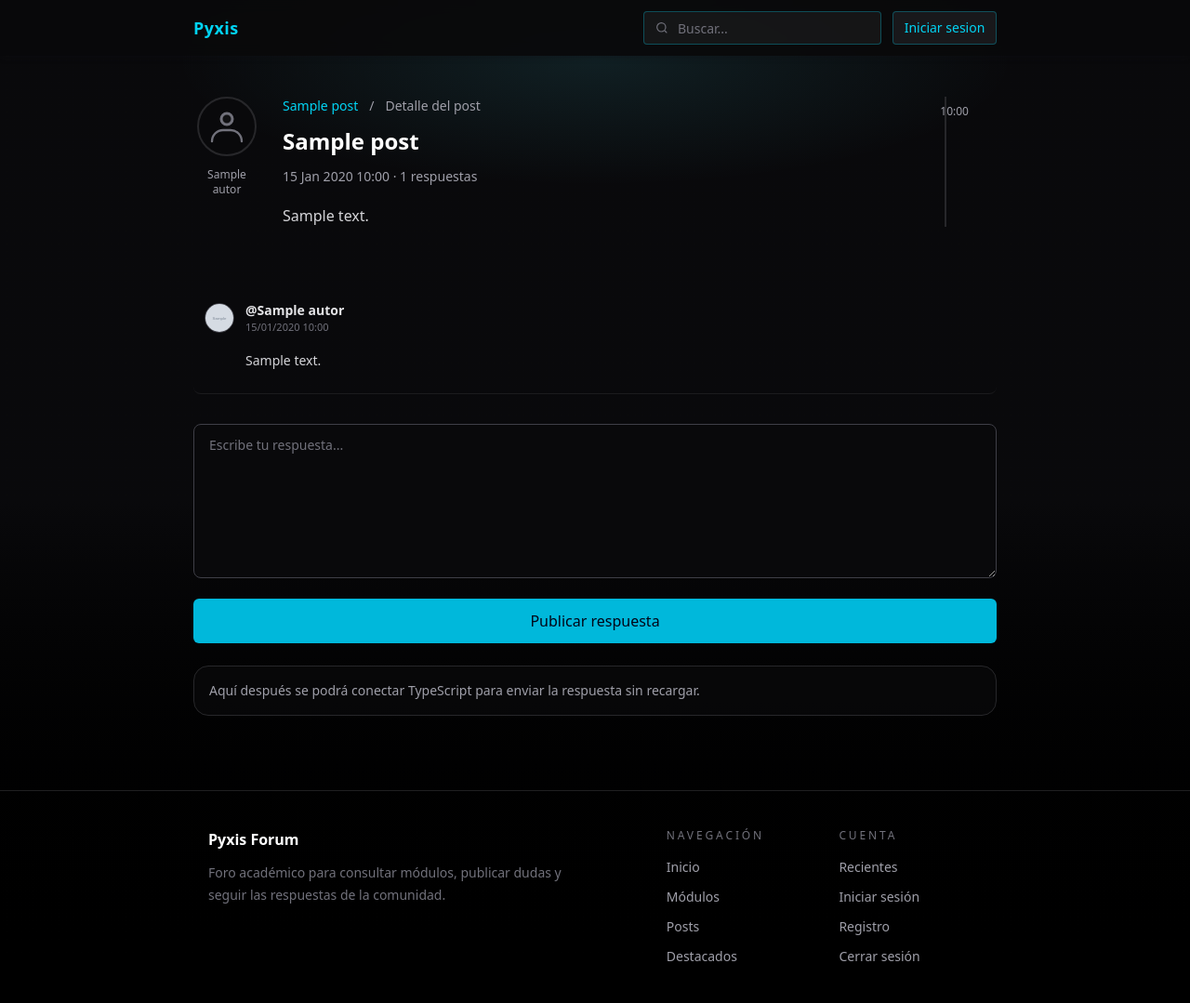
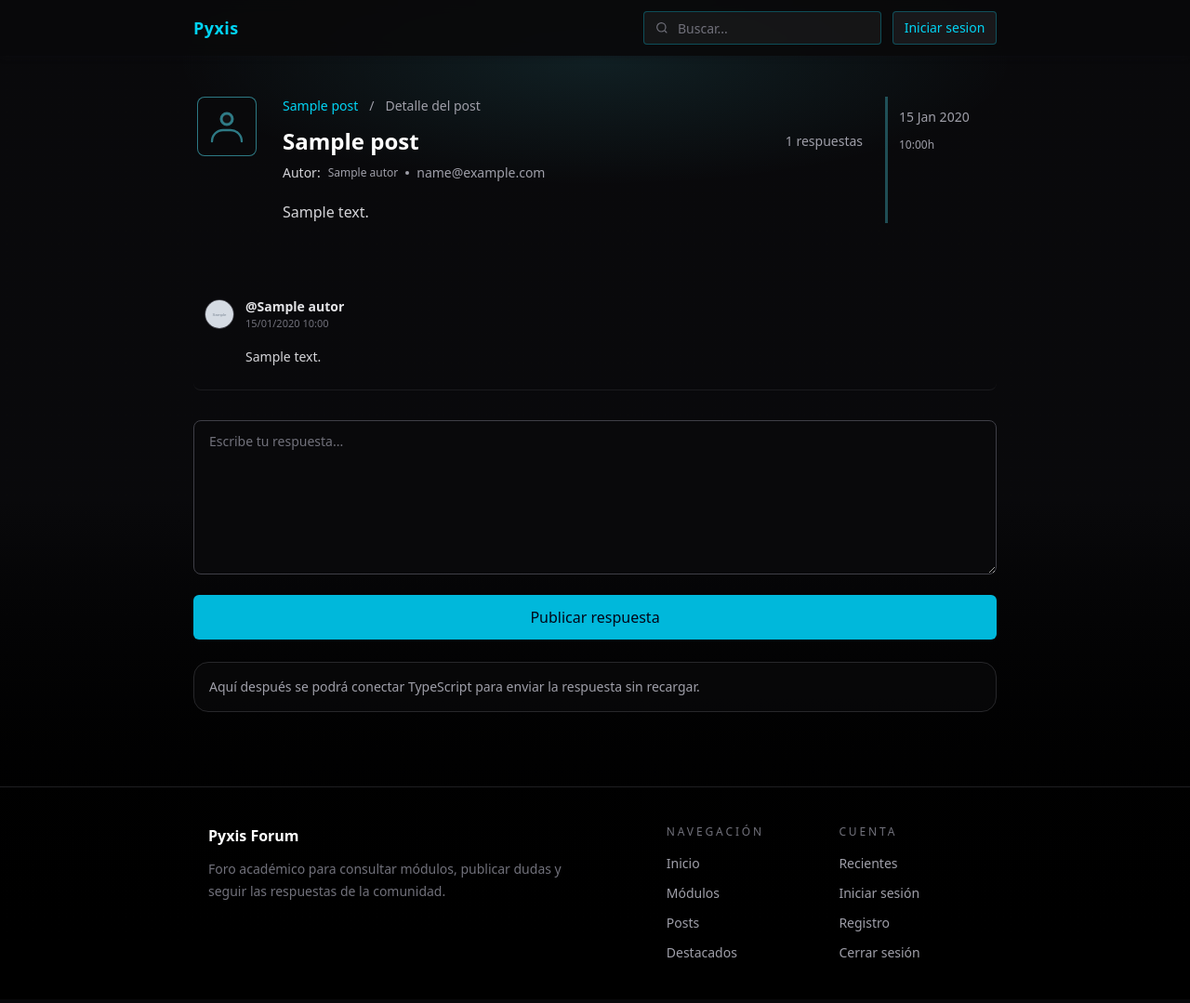
Before and after one commit to nkaryoli/pyxis, a Flask app: template src/modules/posts/templates/post_detail.html in a window 1280 px wide. Shown: the whole page at 93% size. After the commit the page ends 1030 px from the top, so only its background shows below. Run offline with Flask 3, Linux system fonts and the light colour scheme; the template is opened without the code that fills it: most values are stand-ins (such as "Sample title", 1, 10 or a date in 2020); grey boxes marked "Sample" are stand-in pictures; style sheets or scripts are compiled from the project's sources; parts of the project's set-up code (start-up, migrations or seed data) failed here and were passed over.

Commit message:
feat: Actualizar los templates post_detail, post_item y question_form para mejorar el diseño y el estilo.

```diff
--- a/src/modules/posts/templates/post_detail.html
+++ b/src/modules/posts/templates/post_detail.html
@@ -2,9 +2,9 @@
 Forum{% endblock %} {% block content %}
 <section class="space-y-8">
 	<div class="py-6">
-		<div class="grid grid-cols-[72px_1fr_60px] gap-6">
+		<div class="grid grid-cols-[72px_1fr_120px] gap-6">
 			<div class="flex flex-col items-center">
-				<div class="flex h-16 w-16 items-center justify-center overflow-hidden rounded-full border-2 border-zinc-800 bg-zinc-950 text-zinc-500"
+				<div class="flex h-16 w-16 items-center justify-center overflow-hidden rounded-lg border border-cyan-300/50 bg-zinc-950 text-zinc-500"
 				>
 					<svg
 						width="48"
@@ -12,7 +12,7 @@ Forum{% endblock %} {% block content %}
 						viewBox="0 0 24 24"
 						fill="none"
 						xmlns="http://www.w3.org/2000/svg"
-					class="text-zinc-500"
+						class="text-cyan-300/50"
 					>
 						<circle
 							cx="12"
@@ -32,12 +32,10 @@ Forum{% endblock %} {% block content %}
 						/>
 					</svg>
 				</div>
-			<div class="mt-3 text-center text-xs text-zinc-400">
-				{{ post.autor }}
-			</div>
+
 			</div>
 
-		<div>
+			<div class="w-full">
 				<div class="flex items-center gap-3 text-sm text-zinc-400">
 					<a href="{{ url_for('modulos.detalle_modulo', nombre_modulo=post.modulo_nombre) }}"
 						class="text-cyan-400 hover:text-cyan-300"
@@ -47,25 +45,33 @@ Forum{% endblock %} {% block content %}
 					<span>/</span>
 					<span>Detalle del post</span>
 				</div>
-			<h1 class="mt-3 text-2xl font-bold text-white">
+
+				<div class="flex items-center justify-between gap-9 mt-3 text-sm text-zinc-400">
+					<h1 class="text-2xl font-bold text-white">
 						{{ post.titulo_post }}
 					</h1>
-			<div class="mt-3 text-sm text-zinc-400">
-				{{ post.created_at.strftime('%d %b %Y %H:%M') }} · {{ post.respuestas_count }} respuestas
+					<span>{{ post.respuestas_count }} respuestas</span>
+
 				</div>
+				{% if post.usuario and post.usuario.email_usuario %}
+					<div class="flex gap-2 items-center mt-2">
+						<span  class="text-sm text-zinc-300">Autor: </span>
+						<span class="text-center text-xs text-zinc-400">
+							{{ post.autor }}
+						</span>
+						<span class="h-1 w-1 rounded-full bg-zinc-400"></span>
+						<p class="text-sm text-zinc-400">{{ post.usuario.email_usuario }}</p>
+					</div>
+				{% endif %}
 				<p class="mt-5 text-zinc-300">{{ post.contenido_post }}</p>
 			</div>
 
-		<div class="flex flex-col items-center">
-			<div class="h-full">
-			<div class="relative h-full">
-				<div class="absolute right-6 top-0 h-full">
-				<div class="h-full w-0.5 bg-zinc-800"></div>
+			<div class="flex flex-col just h-full w-full pl-3 border-l-3 border-cyan-300/30">
+				<div class="mt-3 text-sm text-zinc-400">
+					{{ post.created_at.strftime('%d %b %Y') }}
 				</div>
-				<div class="absolute right-0 top-2 text-xs text-zinc-400">
-				{{ post.created_at.strftime('%H:%M') }}
-				</div>
-			</div>
+				<div class="mt-3 text-xs text-zinc-400">
+					{{ post.created_at.strftime('%H:%M') }}h
 				</div>
 			</div>
 		</div>
--- a/src/modules/posts/templates/question_form.html
+++ b/src/modules/posts/templates/question_form.html
@@ -21,8 +21,8 @@
                     class="h-14 w-14 rounded-md border border-cyan-400/30 object-cover shadow-lg shadow-black/50"
                 />
                 <div class="flex flex-col">
-                    <p class="text-[10px] uppercase tracking-wider text-zinc-500 mb-1">Publicando como:</p>
-                    <h3 class="text-base font-medium text-white truncate max-w-[150px]">{{ usuario.username }}</h3>
+                    <p class="text-[10px] uppercase tracking-wider text-zinc-500 mb-1">Publicando por:</p>
+                    <h3 class="text-base font-medium text-white truncate max-w-37.5">{{ usuario.username }}</h3>
                     <span class="mt-1 inline-block w-fit rounded bg-cyan-500/10 px-2 py-0.5 text-[10px] font-bold uppercase tracking-wider text-cyan-400 border border-cyan-400/20">
                         {{ usuario.rol }}
                     </span>
--- a/src/templates/partials/post_item.html
+++ b/src/templates/partials/post_item.html
@@ -20,7 +20,7 @@
 		>
 		{% endif %}
 	</div>
-	<p class="mt-3 text-sm text-zinc-400">{{ post.contenido_post }}</p>
+	<p class="mt-3 text-sm text-zinc-400 line-clamp-2">{{ post.contenido_post }}</p>
 	<div class="mt-4 flex flex-wrap items-center gap-3 text-xs text-zinc-500">
 		<span>{{ post.autor }}</span>
 		<span>·</span>
```
Lines whose indentation alone changed are shown as unchanged.
